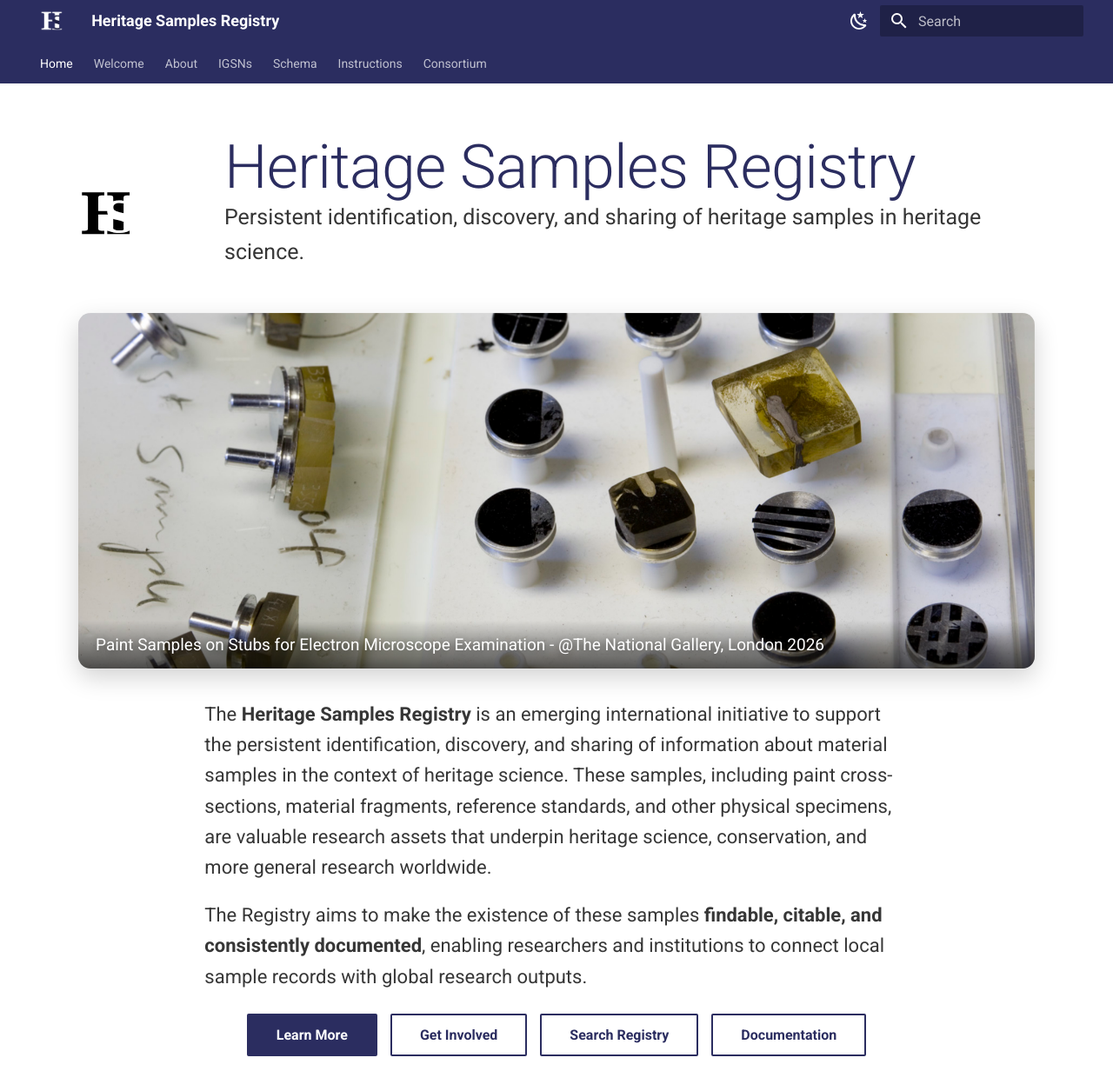
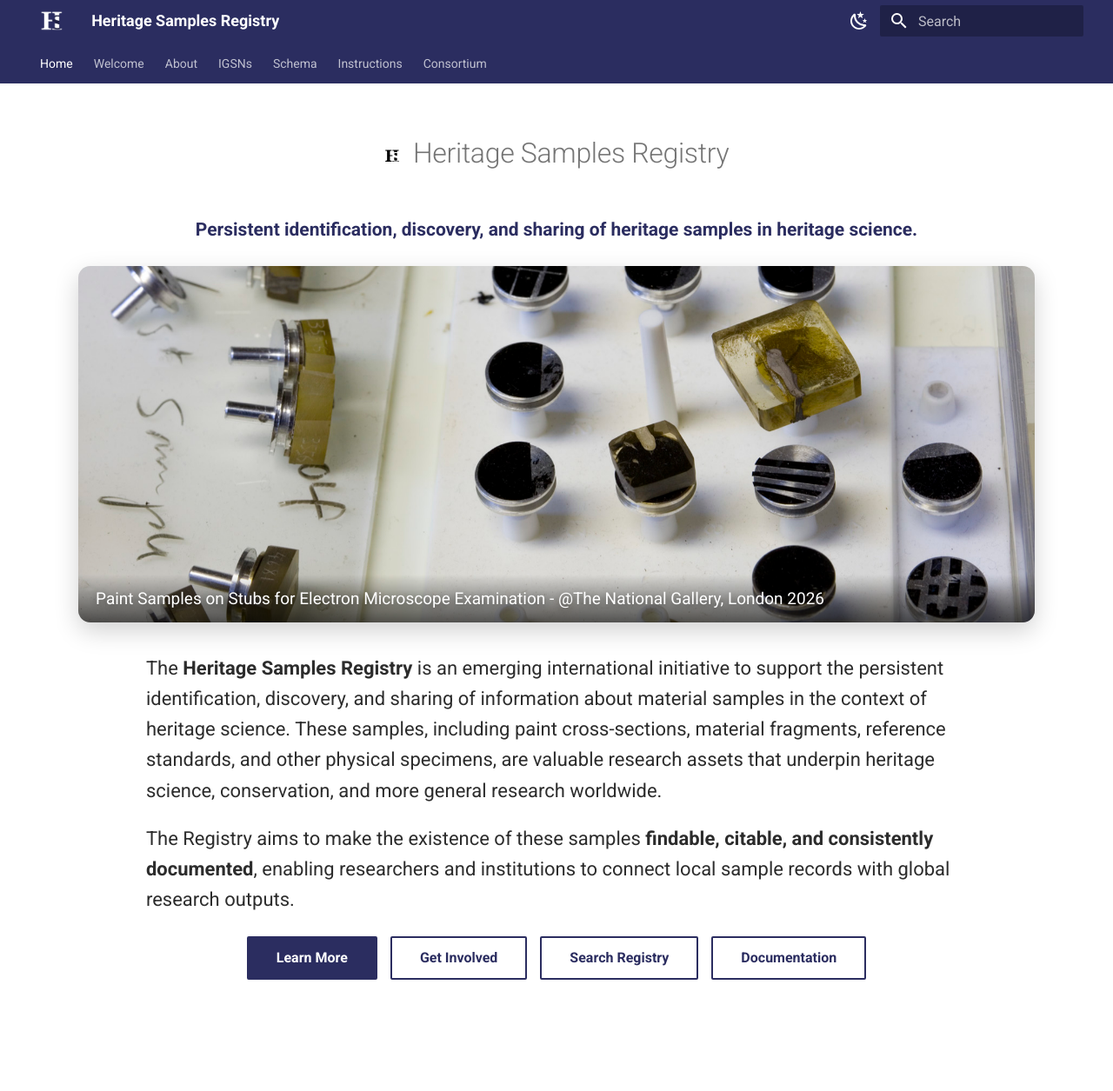
Before and after one commit to HeritageSamples/heritagesamples.org, an MkDocs documentation site: the page built from docs/index.md, in a window 1280 px wide. Shown: the whole page at 87% size. Built offline with MkDocs 1.6.1 and Material for MkDocs 9.7.7, drawn with Linux system fonts in a browser that asks for light colours; after the commit the page ends 1167 px from its top, so only the background shows below that.

Commit message:
updating landing page formatting v2

```diff
--- a/overrides/home.html
+++ b/overrides/home.html
@@ -16,32 +18,79 @@
   .md-sidebar--primary { display: none !important; }
 }
 
-    /* Hero styling */
+/* =========
+   Hero layout
+   ========= */
 .mdx-hero {
   min-height: 80vh;
   display: flex;
-      align-items: center;
   justify-content: center;
-      text-align: center;
-      padding: 2rem;
   align-items: flex-start;
-  padding-top: 3rem;
+  padding: 3rem 2rem 2rem;
+  text-align: center; /* keep banner/buttons nicely centred */
 }
 
-    .mdx-hero__content h1 {
-      font-size: 3.5rem;
-      margin-bottom: 1rem;
-      color: var(--md-primary-fg-color);
+.hs-hero {
+  width: 100%;
+  max-width: 1100px; /* matches banner */
+  margin: 0 auto;
 }
 
-    .mdx-hero__content p {
-      font-size: 1.25rem;
-      max-width: 80vw;
-      margin: 0 auto 1.25rem;
-      opacity: 0.9;
+/* =========
+   Title + logo + tagline (single logo element that swaps per theme)
+   ========= */
+.hs-title{
+  width: 100%;
+  margin: 0 auto 1rem;
 }
 
-    /* Rotating banner */
+.hs-title-row{
+  display: flex;
+  align-items: baseline;
+  gap: 0.75rem;
+  justify-content: center;
+}
+
+/* Single logo box uses background-image (no double image / no gaps) */
+.hs-logo{
+  display: inline-block;
+  width: 1.15em;
+  height: 1.15em;
+  flex: 0 0 auto;
+  background-repeat: no-repeat;
+  background-position: center;
+  background-size: contain;
+  transform: translateY(0.08em);
+  background-image: url("{{ 'images/hs-logo.svg' | url }}"); /* light scheme logo */
+}
+
+/* Dark scheme swap (you confirmed "slate") */
+html[data-md-color-scheme="slate"] .hs-logo{
+  background-image: url("{{ 'images/hs-logo-light.svg' | url }}");
+}
+
+/* H1: smooth scaling */
+.hs-title-h1{
+  margin: 0;
+  line-height: 1.05;
+  color: var(--md-primary-fg-color);
+  font-size: clamp(2.1rem, 3.4vw, 3.5rem);
+}
+
+/* Tagline below logo+title, bold and same colour as title */
+.hs-tagline{
+  margin: .5rem auto 0;
+  max-width: 70ch;
+  font-weight: 700;
+  color: var(--md-primary-fg-color);
+  font-size: clamp(1.05rem, 1.3vw, 1.2rem);
+  opacity: 1;
+  text-align: center;
+}
+
+/* =========
+   Rotating banner
+   ========= */
 .hs-banner {
   position: relative;
   width: 100%;
@@ -79,54 +128,26 @@
   text-shadow: 0 2px 10px rgba(0,0,0,.45);
 }
 
-.hs-hero {
-  width: 100%;
-  max-width: 1100px;   /* matches banner */
+/* =========
+   Copy block (readable width; left-aligned text)
+   ========= */
+.hs-copy{
+  max-width: 105ch;
   margin: 0 auto;
-  text-align: left;    /* key change */
+  text-align: left;
 }
 
-/* Title + logo */
-.hs-title {
-  display: flex;
-  gap: 1rem;
-  align-items: center;
-  justify-content: center; /* overall block centred */
-  margin-bottom: 1rem;
-}
-
-.hs-logo {
-  width: 64px;
-  height: 64px;
-  object-fit: contain;
-}
-
-.hs-title-text h1 {
-  margin: 0;
-  line-height: 1.05;
-}
-
-.hs-tagline {
-  margin: .35rem 0 0;
-  font-size: 1.15rem;
-  opacity: .9;
-  max-width: 70ch;
-}
-
-/* Copy column */
-.hs-copy {
-  max-width: 90ch;
-  margin: 0 auto;     /* centred column */
-}
-
-.hs-copy p {
+.hs-copy p{
   font-size: 1.1rem;
   line-height: 1.6;
   margin: 0 0 1rem;
+  opacity: 0.95;
 }
 
-    /* Optional: keep buttons nicely spaced on small screens */
-    .hs-button-row {
+/* =========
+   Buttons
+   ========= */
+.hs-button-row{
   display: flex;
   gap: .75rem;
   justify-content: center;
@@ -134,53 +155,28 @@
   margin-top: 1.25rem;
 }
 
-.hs-button--ghost {
+.hs-button--ghost{
   background: transparent !important;
   border: 1px solid currentColor;
 }
 
-/* Mobile stacking */
+/* =========
+   Mobile tweaks
+   ========= */
 @media (max-width: 700px) {
-  .hs-title {
-    flex-direction: column;
-    text-align: center;
-  }
-  .hs-hero {
-    text-align: center;
-  }
-  .hs-copy {
-    text-align: left; /* keep paragraphs readable even on mobile */
+  .mdx-hero{
+    padding: 2.25rem 1rem 1.5rem;
   }
 
-  /* Logo sizing */
-.hs-logo{
-  width: 64px;
-  height: 64px;
-  object-fit: contain;
-  flex: 0 0 auto;
+  /* Allow title row to wrap nicely */
+  .hs-title-row{
+    flex-wrap: wrap;
   }
 
-/* Default: show the black logo, hide the white logo */
-.hs-logo--dark { display: none; }
-.hs-logo--light { display: block; }
-
-/* When Material is in dark mode ("slate" is the usual name), swap */
-html[data-md-color-scheme="slate"] .hs-logo--light { display: none; }
-html[data-md-color-scheme="slate"] .hs-logo--dark  { display: block; }
-
-/* Tagline: bold and same colour as the H1 */
-.hs-tagline{
-  margin: .35rem 0 0;
-  font-weight: 700;
-  color: var(--md-primary-fg-color);
-  font-size: 1.15rem;
-  opacity: 1;         /* don’t fade if you want it to match the H1 strongly */
-  max-width: 70ch;
+  /* Keep paragraphs readable on mobile */
+  .hs-copy{
+    text-align: left;
   }
-
-/* H1 colour already uses --md-primary-fg-color in your CSS; keep it consistent */
-.mdx-hero__content h1{
-  color: var(--md-primary-fg-color);
 }
 
   </style>
@@ -196,14 +192,16 @@ html[data-md-color-scheme="slate"] .hs-logo--dark  { display: block; }
 
     <!-- Title row: logo + H1 -->
     <div class="hs-title">
-  <img class="hs-logo hs-logo--light" src="{{ 'images/hs-logo.svg' | url }}" alt="Heritage Samples Registry logo" />
-  <img class="hs-logo hs-logo--dark"  src="{{ 'images/hs-logo-light.svg' | url }}" alt="Heritage Samples Registry logo" />
+  <div class="hs-title-row">
+    <span class="hs-logo" aria-hidden="true"></span>
+    <h1 class="hs-title-h1">Heritage Samples Registry</h1>
+  </div>
 
-  <div class="hs-title-text">
-    <h1>Heritage Samples Registry</h1>
-    <p class="hs-tagline">Persistent identification, discovery, and sharing of heritage samples in heritage science.</p>
+  <p class="hs-tagline">
+    Persistent identification, discovery, and sharing of heritage samples in heritage science.
+  </p>
 </div>
-</div>
+
 
     <!-- Banner -->
     <div class="hs-banner" id="hsBanner"
```
Also changed, not shown: other parts of overrides/home.html (+3 -1 lines). Lines whose indentation alone changed are shown as unchanged.
